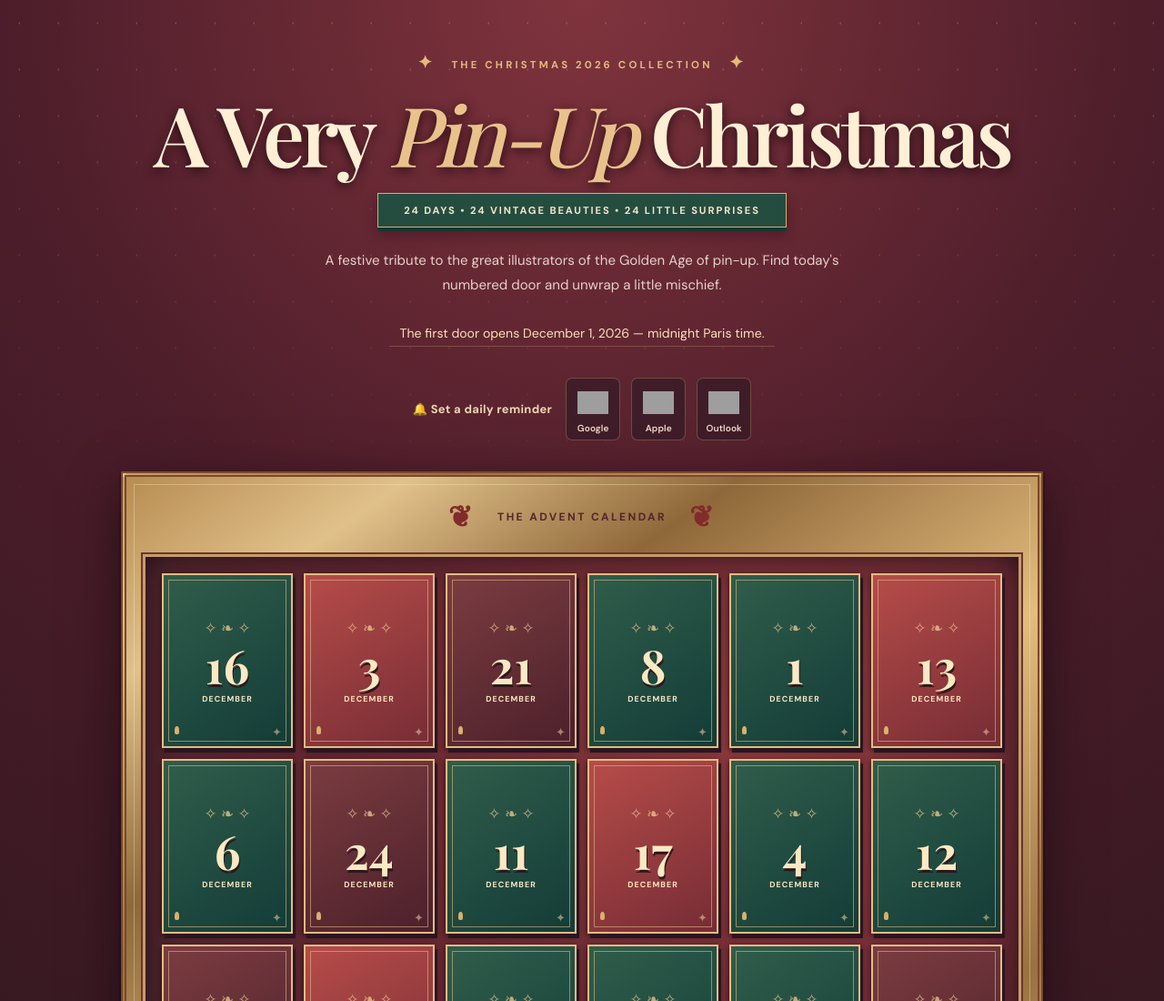
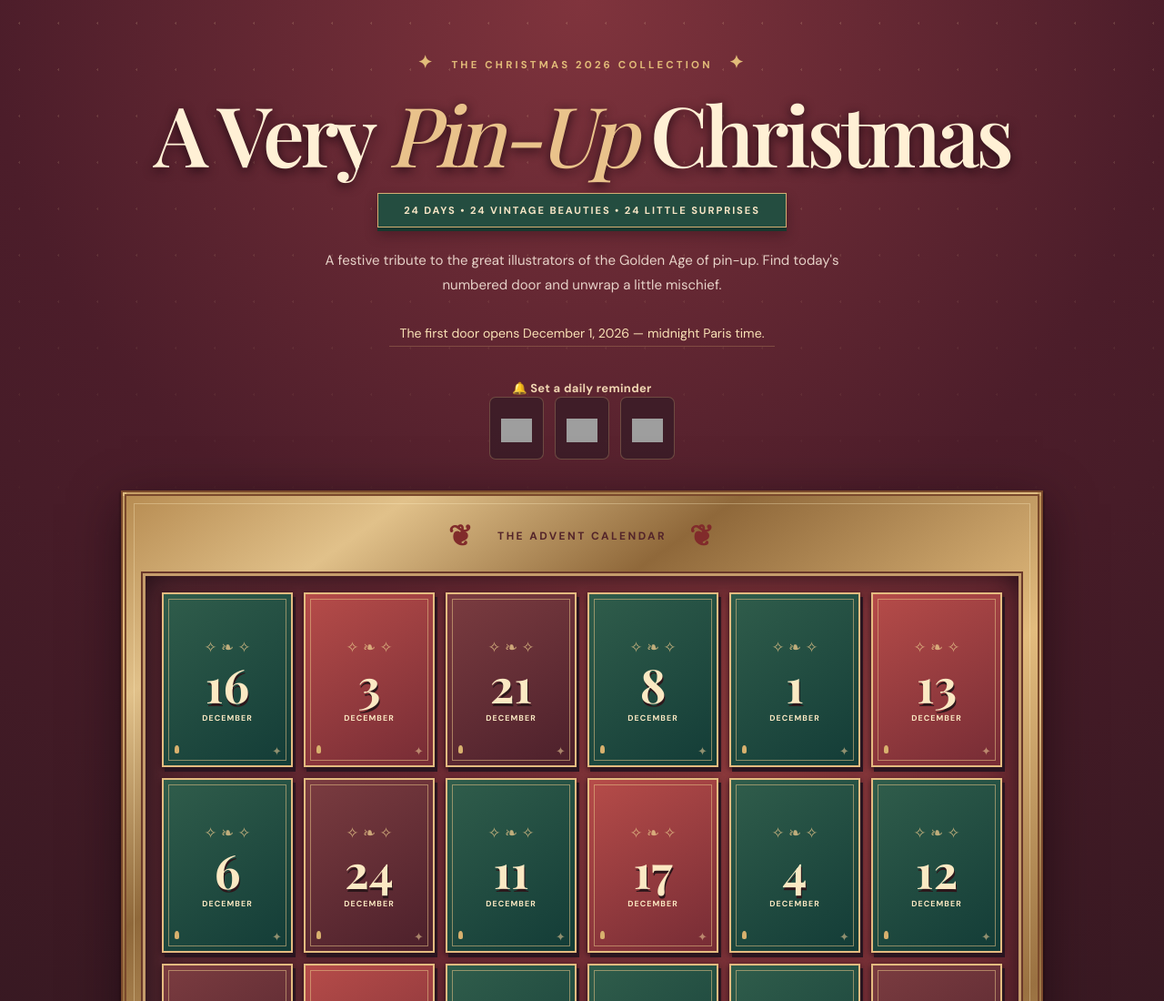
Before and after one commit to theguywithahat0/pinup-advent-calendar, a plain HTML site: page index.html in a window 1280 px wide. Shown: the top 1100 px of the page at 91% size. Drawn offline with nearby package versions, Linux system fonts and the light colour scheme; grey boxes are pictures that could not be loaded; a web font is replaced by a local one.

Commit message:
Make calendar logos compact and inline with reminder label

```diff
--- a/index.html
+++ b/index.html
@@ -21,20 +21,19 @@
       <p class="intro">A festive tribute to the great illustrators of the Golden Age of pin-up. Find today's numbered door and unwrap a little mischief.</p>
       <p id="status" class="status" aria-live="polite">The first door opens on December 1.</p>
       <div class="reminder-cta" aria-label="Set daily calendar reminders">
-        <span class="reminder-label">🔔 Set a daily reminder</span>
-        <div class="reminder-icons">
+        <div class="reminder-row">
+          <span class="reminder-label">🔔 Set a daily reminder</span>
+          <div class="reminder-icons">
           <a id="google-calendar-link" class="calendar-icon-link" href="https://calendar.google.com/calendar/render" target="_blank" rel="noopener noreferrer" title="Add 24 daily reminders to Google Calendar" aria-label="Set daily reminder with Google Calendar">
             <img src="https://commons.wikimedia.org/wiki/Special:FilePath/Google_Calendar_icon_(2026).svg" alt="" aria-hidden="true" loading="lazy">
-            <span>Google</span>
           </a>
           <a class="calendar-icon-link" href="webcal://theguywithahat0.github.io/pinup-advent-calendar/pinup-reminders-2026.ics" title="Subscribe with Apple Calendar" aria-label="Set daily reminder with Apple Calendar">
             <img src="https://commons.wikimedia.org/wiki/Special:FilePath/Apple_Calendar_(iOS).svg" alt="" aria-hidden="true" loading="lazy">
-            <span>Apple</span>
           </a>
           <a id="outlook-calendar-link" class="calendar-icon-link" href="https://outlook.live.com/calendar/0/addcalendar" target="_blank" rel="noopener noreferrer" title="Subscribe using Outlook on the web" aria-label="Set daily reminder with Outlook">
             <img src="https://commons.wikimedia.org/wiki/Special:FilePath/Microsoft_Outlook_Icon_(2025%E2%80%93present).svg" alt="" aria-hidden="true" loading="lazy">
-            <span>Outlook</span>
           </a>
+          </div>
         </div>
         <p class="reminder-feedback" id="reminder-feedback" role="status" aria-live="polite" hidden></p>
       </div>
```
